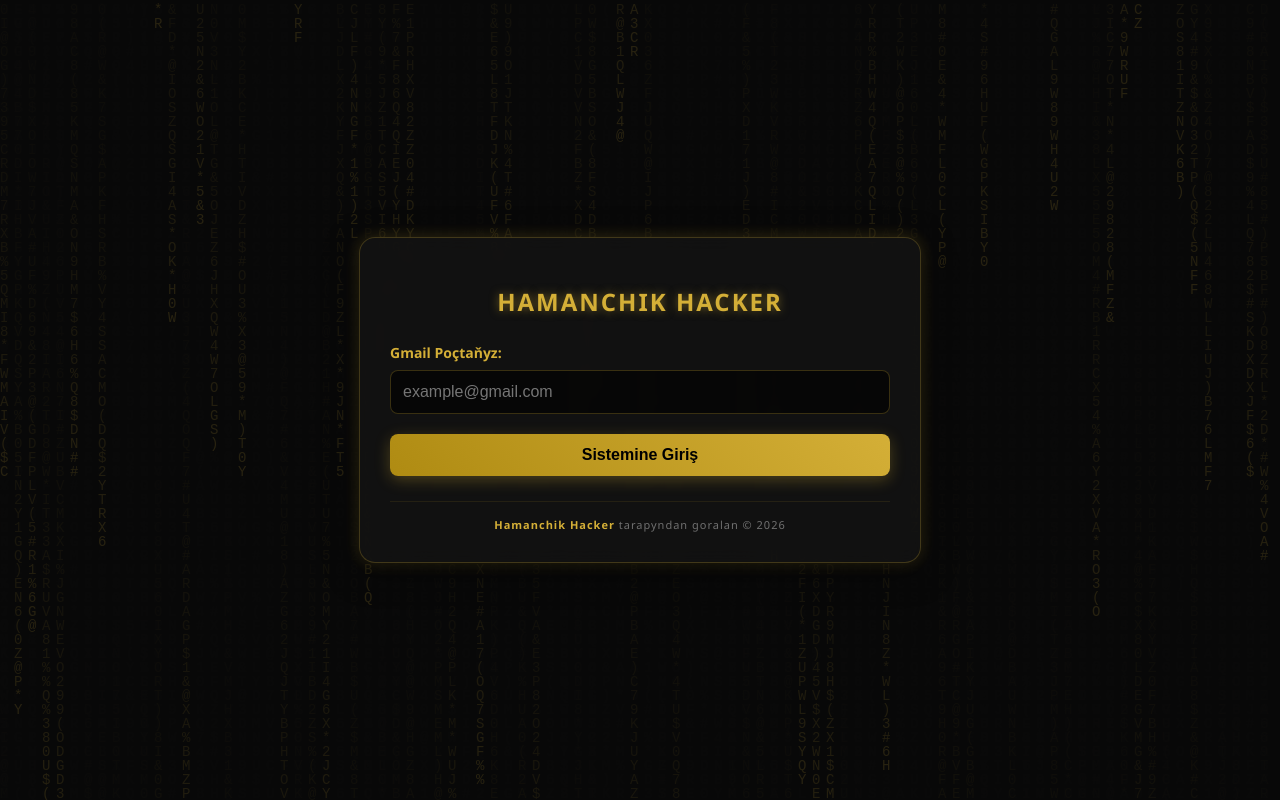
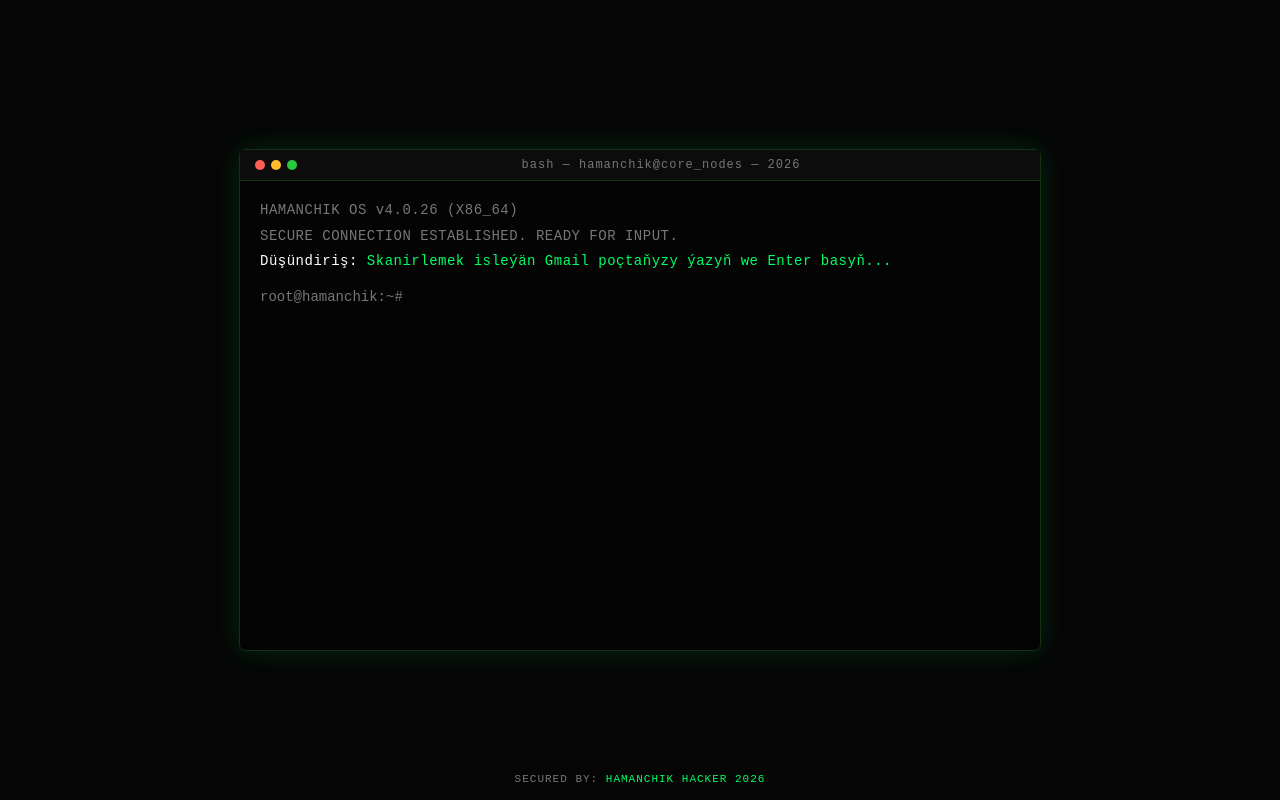
Before and after one commit to ucdoganaksesuarlary/Anykla, a plain HTML site: page index.html in a window 1280 px wide. Drawn offline with Linux system fonts and the light colour scheme.

Commit message:
Update index.html

```diff
--- a/index.html
+++ b/index.html
@@ -5,14 +5,12 @@
     <meta name="viewport" content="width=device-width, initial-scale=1.0">
     <title>Hamanchik Hacker 2026</title>
     <style>
-        /* Premium Gara we Altyn reňk dizaýny */
         :root {
-            --bg-color: #0a0a0a;
-            --gold: #d4af37;
-            --gold-glow: #f3e5ab;
-            --text-color: #e0e0e0;
-            --glass-bg: rgba(20, 20, 20, 0.75);
-            --glass-border: rgba(212, 175, 55, 0.25);
+            --bg-color: #050505;
+            --terminal-green: #00ff66;
+            --terminal-dark-green: #003311;
+            --text-muted: #777777;
+            --border-color: #113311;
         }
 
         body, html {
@@ -20,305 +18,300 @@
             padding: 0;
             width: 100%;
             height: 100%;
-            font-family: 'Segoe UI', Tahoma, Geneva, Verdana, sans-serif;
             background-color: var(--bg-color);
-            color: var(--text-color);
-            display: flex;
-            justify-content: center;
-            align-items: center;
+            color: var(--terminal-green);
+            font-family: 'Courier New', Courier, monospace;
+            font-size: 14px;
             overflow: hidden;
         }
 
-        /* Cyberpunk Matrix background effekti */
-        #matrix-bg {
-            position: fixed;
-            top: 0;
-            left: 0;
-            width: 100%;
-            height: 100%;
-            z-index: 1;
-            opacity: 0.15;
-            pointer-events: none;
-        }
-
-        /* Glassmorphism Esasy Konteýner */
-        .container {
-            position: relative;
-            z-index: 10;
-            width: 90%;
-            max-width: 500px;
-            background: var(--glass-bg);
-            border: 1px solid var(--glass-border);
-            border-radius: 16px;
-            padding: 30px;
-            box-shadow: 0 8px 32px 0 rgba(0, 0, 0, 0.5), 0 0 15px var(--glass-border);
-            backdrop-filter: blur(8px);
-            -webkit-backdrop-filter: blur(8px);
-            text-align: center;
-            transition: all 0.5s ease;
-        }
-
-        h1 {
-            color: var(--gold);
-            font-size: 24px;
-            letter-spacing: 2px;
-            margin-bottom: 25px;
-            text-shadow: 0 0 10px rgba(212, 175, 55, 0.5);
-        }
-
-        .input-group {
-            margin-bottom: 20px;
-            text-align: left;
-        }
-
-        label {
-            display: block;
-            color: var(--gold);
-            font-size: 14px;
-            margin-bottom: 8px;
-            font-weight: bold;
-        }
-
-        input[type="email"] {
-            width: 100%;
-            padding: 12px;
-            background: rgba(0, 0, 0, 0.6);
-            border: 1px solid var(--glass-border);
-            border-radius: 8px;
-            color: #fff;
-            font-size: 16px;
-            box-sizing: border-box;
-            transition: 0.3s;
-        }
-
-        input[type="email"]:focus {
-            outline: none;
-            border-color: var(--gold);
-            box-shadow: 0 0 10px rgba(212, 175, 55, 0.4);
-        }
-
-        .btn {
-            width: 100%;
-            padding: 12px;
-            background: linear-gradient(45deg, #af8b12, var(--gold));
-            border: none;
-            border-radius: 8px;
-            color: #000;
-            font-weight: bold;
-            font-size: 16px;
-            cursor: pointer;
-            transition: 0.3s;
-            box-shadow: 0 4px 15px rgba(212, 175, 55, 0.3);
-        }
-
-        .btn:hover {
-            transform: translateY(-2px);
-            box-shadow: 0 6px 20px var(--gold);
-            background: linear-gradient(45deg, var(--gold), var(--gold-glow));
-        }
-
-        /* Haker Effekti we Loading Seksiýasy */
-        .hacker-loading {
-            display: none;
-        }
-
-        .hacker-text {
-            font-family: 'Courier New', Courier, monospace;
-            color: var(--gold);
-            font-size: 18px;
-            height: 50px;
-            margin-bottom: 20px;
-            word-break: break-all;
-        }
-
-        /* Progress Bar */
-        .progress-container {
-            width: 100%;
-            background-color: rgba(255, 255, 255, 0.1);
-            border-radius: 10px;
-            overflow: hidden;
-            border: 1px solid var(--glass-border);
-        }
-
-        .progress-bar {
-            width: 0%;
-            height: 10px;
-            background-color: var(--gold);
-            box-shadow: 0 0 10px var(--gold);
-            transition: width 12s linear;
-        }
-
-        /* Karta ýerine CSS bilen ýasalan Cyberpunk Grid we Ýazgy Seksiýasy */
-        .map-section {
-            display: none;
-            width: 100%;
-            height: 300px;
-            margin-top: 15px;
-            border-radius: 8px;
-            overflow: hidden;
-            border: 1px solid var(--gold);
-            box-shadow: 0 0 15px rgba(212, 175, 55, 0.3);
-            /* Internet talap etmeýän, CSS haker fony */
-            background: linear-gradient(rgba(0, 0, 0, 0.85), rgba(0, 0, 0, 0.85)),
-                        linear-gradient(90deg, rgba(212,175,55,0.1) 1px, transparent 1px),
-                        linear-gradient(rgba(212,175,55,0.1) 1px, transparent 1px);
-            background-size: 20px 20px;
-            position: relative;
-        }
-
-        .cyber-logo {
+        /* Terminal Konteýneri */
+        .terminal-window {
+            width: 95%;
+            max-width: 800px;
+            height: 500px;
+            background-color: rgba(5, 5, 5, 0.95);
+            border: 1px solid var(--border-color);
+            border-radius: 6px;
+            box-shadow: 0 0 30px rgba(0, 255, 102, 0.15);
             position: absolute;
             top: 50%;
             left: 50%;
             transform: translate(-50%, -50%);
-            color: var(--gold);
-            font-family: 'Courier New', Courier, monospace;
-            text-align: center;
-            width: 90%;
+            display: flex;
+            flex-direction: column;
         }
 
-        .cyber-logo h2 {
-            margin: 0;
-            font-size: 28px;
-            letter-spacing: 4px;
-            text-shadow: 0 0 15px var(--gold);
+        /* Terminal Ýokarky Paneli */
+        .terminal-header {
+            background-color: #0c0c0c;
+            border-bottom: 1px solid var(--border-color);
+            padding: 8px 15px;
+            display: flex;
+            justify-content: space-between;
+            align-items: center;
         }
 
-        .cyber-logo p {
-            color: #888;
-            font-size: 13px;
-            margin-top: 10px;
+        .terminal-title {
+            color: var(--text-muted);
+            font-size: 12px;
             letter-spacing: 1px;
         }
 
-        /* Footer goralan barada ýazgy */
-        .footer-note {
-            margin-top: 25px;
-            font-size: 11px;
-            color: rgba(255, 255, 255, 0.4);
-            letter-spacing: 1px;
-            border-top: 1px solid rgba(212, 175, 55, 0.1);
-            padding-top: 15px;
+        .window-buttons {
+            display: flex;
+            gap: 6px;
         }
 
-        .footer-note span {
-            color: var(--gold);
-            font-weight: bold;
+        .dot {
+            width: 10px;
+            height: 10px;
+            border-radius: 50%;
+            background-color: #222;
+        }
+
+        .dot.red { background-color: #ff5f56; }
+        .dot.yellow { background-color: #ffbd2e; }
+        .dot.green { background-color: #27c93f; }
+
+        /* Terminal Içi */
+        .terminal-body {
+            flex: 1;
+            padding: 20px;
+            overflow-y: auto;
+            display: flex;
+            flex-direction: column;
+        }
+
+        .log-line {
+            margin-bottom: 6px;
+            line-height: 1.4;
+            letter-spacing: 0.5px;
+        }
+
+        .text-white { color: #ffffff; }
+        .text-muted { color: var(--text-muted); }
+        .text-warning { color: #ffcc00; }
+
+        /* Giriş meýdançasy */
+        .input-line {
+            display: flex;
+            align-items: center;
+            margin-top: 10px;
+        }
+
+        .prompt {
+            color: var(--text-muted);
+            margin-right: 10px;
+        }
+
+        .terminal-input {
+            background: transparent;
+            border: none;
+            color: var(--terminal-green);
+            font-family: 'Courier New', Courier, monospace;
+            font-size: 14px;
+            flex: 1;
+            outline: none;
+        }
+
+        /* Professional Skaner / Radar paneli (Karta deregine) */
+        .radar-panel {
+            display: none;
+            flex-direction: column;
+            align-items: center;
+            justify-content: center;
+            height: 100%;
+            text-align: center;
+        }
+
+        .radar-grid {
+            width: 180px;
+            height: 180px;
+            border: 2px solid var(--terminal-green);
+            border-radius: 50%;
+            position: relative;
+            margin-bottom: 20px;
+            background: repeating-radial-gradient(circle, transparent, transparent 20px, rgba(0, 255, 102, 0.1) 21px, rgba(0, 255, 102, 0.1) 40px);
+        }
+
+        .radar-grid::before {
+            content: '';
+            position: absolute;
+            top: 0; left: 50%; width: 1px; height: 100%;
+            background-color: rgba(0, 255, 102, 0.4);
+        }
+
+        .radar-grid::after {
+            content: '';
+            position: absolute;
+            top: 50%; left: 0; width: 100%; height: 1px;
+            background-color: rgba(0, 255, 102, 0.4);
+        }
+
+        .radar-sweep {
+            position: absolute;
+            width: 50%;
+            height: 50%;
+            background: linear-gradient(45deg, rgba(0,255,102,0.4) 0%, transparent 100%);
+            transform-origin: bottom right;
+            top: 0; left: 0;
+            animation: sweep 4s linear infinite;
+        }
+
+        @keyframes sweep {
+            from { transform: rotate(0deg); }
+            to { transform: rotate(360deg); }
+        }
+
+        .target-dot {
+            position: absolute;
+            width: 6px;
+            height: 6px;
+            background-color: #fff;
+            border-radius: 50%;
+            top: 40%;
+            left: 65%;
+            box-shadow: 0 0 10px #fff;
+        }
+
+        /* Aşakda kiçi footer */
+        .secured-by {
+            position: absolute;
+            bottom: 15px;
+            width: 100%;
+            text-align: center;
+            color: var(--text-muted);
+            font-size: 11px;
+            letter-spacing: 1px;
+        }
+
+        .secured-by span {
+            color: var(--terminal-green);
         }
     </style>
 </head>
 <body>
 
-    <canvas id="matrix-bg"></canvas>
-
-    <div class="container" id="mainContainer">
-        <div id="formSection">
-            <h1>HAMANCHIK HACKER</h1>
-            <div class="input-group">
-                <label for="email">Gmail Poçtaňyz:</label>
-                <input type="email" id="email" placeholder="example@gmail.com" required>
+    <div class="terminal-window">
+        <div class="terminal-header">
+            <div class="window-buttons">
+                <div class="dot red"></div>
+                <div class="dot yellow"></div>
+                <div class="dot green"></div>
             </div>
-            <button class="btn" onclick="startHacking()">Sistemine Giriş</button>
+            <div class="terminal-title">bash — hamanchik@core_nodes — 2026</div>
+            <div></div>
         </div>
 
-        <div id="loadingSection" class="hacker-loading">
-            <h1>SISTEME ARALAŞYLYAR...</h1>
-            <div id="scrambledText" class="hacker-text"></div>
-            <div class="progress-container">
-                <div id="myBar" class="progress-bar"></div>
+        <div class="terminal-body" id="terminalBody">
+            <!-- Başlangyç terminal maglumatlary -->
+            <div class="log-line text-muted">HAMANCHIK OS v4.0.26 (X86_64)</div>
+            <div class="log-line text-muted">SECURE CONNECTION ESTABLISHED. READY FOR INPUT.</div>
+            <div class="log-line"><span class="text-white">Düşündiriş:</span> Skanirlemek isleýän Gmail poçtaňyzy ýazyň we Enter basyň...</div>
+
+            <!-- Giriş meýdançasy -->
+            <div class="input-line" id="inputLine">
+                <span class="prompt">root@hamanchik:~#</span>
+                <input type="text" class="terminal-input" id="targetEmail" autocomplete="off" autofocus>
             </div>
-        </div>
 
-        <div id="mapSection" class="map-section">
-            <div class="cyber-logo">
-                <h2>İZMİR 35</h2>
-                <p>[ ACCESS GRANTED - SYSTEM SECURED ]</p>
-                <div style="font-size: 11px; color: var(--gold); margin-top: 15px; font-family: monospace; opacity: 0.7;">
-                    LAT: 38.4192° | LON: 27.1287° <br>
-                    TARGET_CITY: IZMIR_TR
+            <!-- Dynamic haker loglary şu ýere goşular -->
+            <div id="logOutput"></div>
+
+            <!-- Terminalyň içindäki radar we maglumat paneli -->
+            <div class="radar-panel" id="radarPanel">
+                <div class="radar-grid">
+                    <div class="radar-sweep"></div>
+                    <div class="target-dot"></div>
+                </div>
+                <div class="log-line text-white" style="font-size: 16px; font-weight: bold;">[+] NETWORK LOCATED: IZMIR / TR</div>
+                <div class="log-line text-muted" style="margin-top: 5px;">
+                    REGION_CODE: 35 | LAT: 38.4192° | LON: 27.1287°<br>
+                    STATUS: SECURED BY HAMANCHIK SYSTEM <br>
+                    PORT_SCAN: 80/TCP [OPEN] | 443/TCP [OPEN]
                 </div>
             </div>
         </div>
+    </div>
 
-        <div class="footer-note">
-            <span>Hamanchik Hacker</span> tarapyndan goralan © 2026
-        </div>
+    <div class="secured-by">
+        SECURED BY: <span>HAMANCHIK HACKER 2026</span>
     </div>
 
     <script>
-        // Matrix Fon Effekti
-        const canvas = document.getElementById('matrix-bg');
-        const ctx = canvas.getContext('2d');
-        canvas.width = window.innerWidth;
-        canvas.height = window.innerHeight;
+        const targetEmail = document.getElementById('targetEmail');
+        const inputLine = document.getElementById('inputLine');
+        const logOutput = document.getElementById('logOutput');
+        const radarPanel = document.getElementById('radarPanel');
+        const terminalBody = document.getElementById('terminalBody');
 
-        const letters = "ABCDEFGHIJKLMNOPQRSTUVWXYZ0123456789@#$%&*()";
-        const alphabet = letters.split("");
-        const fontSize = 14;
-        const columns = canvas.width / fontSize;
-        const rainDrops = Array(Math.floor(columns)).fill(1);
+        // Enter basylanda işleýän haker script logikasy
+        targetEmail.addEventListener('keydown', function(e) {
+            if (e.key === 'Enter') {
+                const email = targetEmail.value.trim();
+                if (!email.includes('@')) {
+                    alert('Ýalňyşlyk: Dogry Gmail adresi giriziň!');
+                    return;
+                }
 
-        function drawMatrix() {
-            ctx.fillStyle = 'rgba(10, 10, 10, 0.05)';
-            ctx.fillRect(0, 0, canvas.width, canvas.height);
-            ctx.fillStyle = '#d4af37';
-            ctx.font = fontSize + 'px monospace';
+                // Giriş meýdançasyny terminalyň aşagyna geçirmezlik üçin gizleýäris
+                inputLine.style.display = 'none';
+                startTerminalSequence(email);
+            }
+        });
 
-            for (let i = 0; i < rainDrops.length; i++) {
-                const text = alphabet[Math.floor(Math.random() * alphabet.length)];
-                ctx.fillText(text, i * fontSize, rainDrops[i] * fontSize);
-                if (rainDrops[i] * fontSize > canvas.height && Math.random() > 0.975) {
-                    rainDrops[i] = 0;
+        function startTerminalSequence(email) {
+            // Hakyky Linux gurallary ýaly çynlakaý haker loglary
+            const logs = [
+                `[i] Initializing connection to core nodes...`,
+                `[+] Target target acquired: ${email}`,
+                `[i] Resolving MX records for gmail.com...`,
+                `[+] MX Record found: gmail-smtp-in.l.google.com`,
+                `[i] Bypassing secure authentication layer...`,
+                `[*] Injecting payload into secure memory stack...`,
+                `[WARNING] Firewall breach detected, shifting proxies...`,
+                `[+] Proxy route established: 127.0.0.1 -> 85.105.x.x (Izmir_SNet)`,
+                `[i] Extracting node geolocation database...`,
+                `[+] Tracking source telemetry packets...`,
+                `[+] Handshake complete. Extracting sector mapping data...`,
+                `[SUCCESS] Decoding matrix stream data completed.`
+            ];
+
+            let index = 0;
+
+            // 12-15 sekunlygyň içinde loglary setirme-setir çykarmak (Her log 1 sekuntdan)
+            const interval = setInterval(() => {
+                if (index < logs.length) {
+                    const line = document.createElement('div');
+                    line.className = 'log-line';
+
+                    // Loguň görnüşine görä reňk bermek
+                    if (logs[index].includes('[+]') || logs[index].includes('[SUCCESS]')) {
+                        line.classList.add('terminal-green');
+                    } else if (logs[index].includes('[WARNING]')) {
+                        line.classList.add('text-warning');
+                    } else {
+                        line.classList.add('text-white');
+                    }
+
+                    line.innerText = logs[index];
+                    logOutput.appendChild(line);
+
+                    // Terminaly awtomatiki aşak süýşürmek
+                    terminalBody.scrollTop = terminalBody.scrollHeight;
+                    index++;
+                } else {
+                    clearInterval(interval);
+                    // Skanirleme tamamlandy, loglary gizläp Radary açýas
+                    setTimeout(() => {
+                        logOutput.style.display = 'none';
+                        document.querySelector('.terminal-body > .log-line:nth-child(3)').style.display = 'none';
+                        radarPanel.style.display = 'flex';
+                    }, 1000);
                 }
-                rainDrops[i]++;
-            }
+            }, 1000); // Jemi 12 sekunt dowam edýär
         }
-        setInterval(drawMatrix, 30);
-
-        // Haker Harplary we Geçiş Logikasy
-        function startHacking() {
-            const emailInput = document.getElementById('email').value;
-            if(!emailInput.includes('@')) {
-                alert('Haýyş, dogry bir Gmail adresi ýazyň!');
-                return;
-            }
-
-            document.getElementById('formSection').style.display = 'none';
-            document.getElementById('loadingSection').style.display = 'block';
-
-            setTimeout(() => {
-                document.getElementById('myBar').style.width = '100%';
-            }, 100);
-
-            const scrambledText = document.getElementById('scrambledText');
-            const hackerChars = "!@#$%^&*()_=+[{]}|;:',.<>/?XYZ0123456789";
-
-            const intervalId = setInterval(() => {
-                let textResult = "";
-                for(let i = 0; i < 25; i++) {
-                    textResult += hackerChars.charAt(Math.floor(Math.random() * hackerChars.length));
-                }
-                scrambledText.innerText = "BYPASS_KEY: " + textResult;
-            }, 80);
-
-            // 12 sekuntdan soň haker panelini açýar
-            setTimeout(() => {
-                clearInterval(intervalId);
-                document.getElementById('loadingSection').style.display = 'none';
-                document.getElementById('mapSection').style.display = 'block';
-
-                document.getElementById('mainContainer').style.maxWidth = '500px';
-
-                if(document.querySelector('.container h1')) {
-                    document.querySelector('.container h1').innerText = "İZMİR CONNECTED";
-                }
-            }, 12000);
-        }
-
-        window.addEventListener('resize', () => {
-            canvas.width = window.innerWidth;
-            canvas.height = window.innerHeight;
-        });
     </script>
 </body>
 </html>
```
